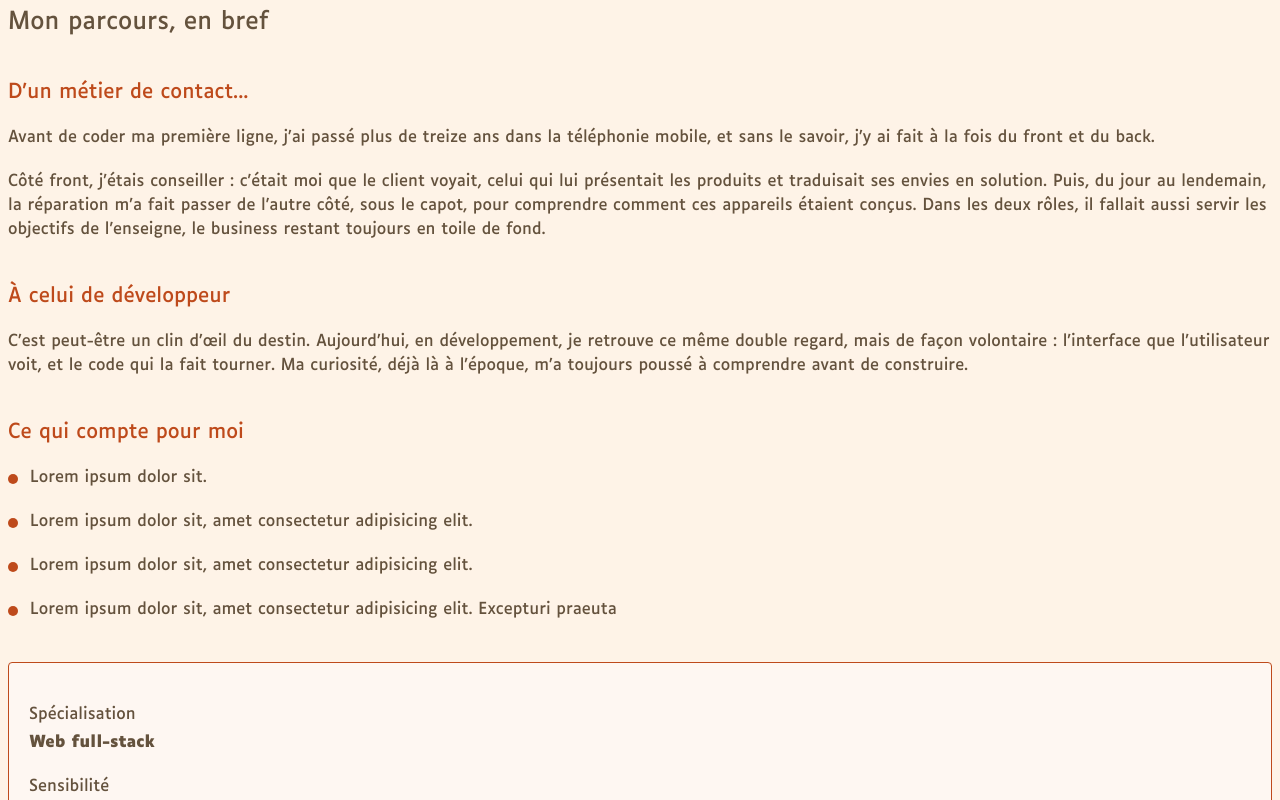
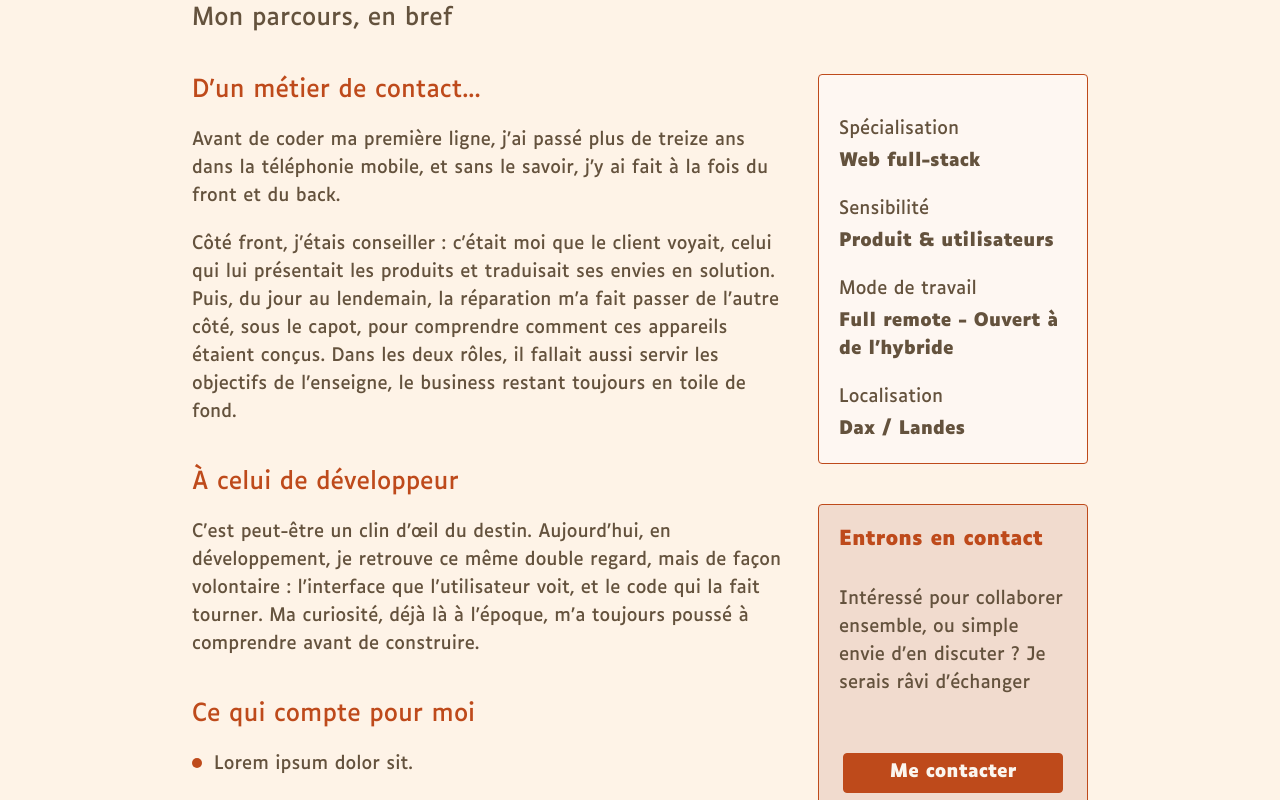
Before and after one commit to khalan1789/portfolio-v2, a Next.js app: page /about in a window 1280 px wide. Shown: the part 200-1000 px from the top of the page. Built offline with nearby package versions, Linux system fonts and the light colour scheme; a web font is replaced by a local one.

Commit message:
End of architectural implementation of about page

```diff
--- a/src/app/about/page.tsx
+++ b/src/app/about/page.tsx
@@ -3,22 +3,27 @@ import { useLocale } from "@/context/useLocale";
 import React from "react";
 import CustomSpan from "../components/text/custom-span";
 import CustomLi from "../components/text/custom-li";
+import CustomLink from "../components/button/custom-link";
 
 export default function About() {
    const locale = useLocale();
    return (
-      <main className="p-2">
-         <h1 className="text-3xl mt-10 text-center">
+      <main className="p-2 mdPlus:pl-5 mdPlus:pr-5 lg:pl-[5%] lg:pr-[5%] xl:pl-[15%] xl:pr-[15%]">
+         <div className="max-w-4xl mx-auto">
+            <h1 className="text-3xl mt-10 text-center font-bold mdPlus:text-start md:text-[2.5rem]">
                {locale?.locale === "en" ? "About " : "À propos "}
-            <CustomSpan label={locale?.locale === "en" ? "me " : " de moi "} />
+               <CustomSpan
+                  label={locale?.locale === "en" ? "me " : " de moi "}
+               />
             </h1>
-         <p className="mt-8 text-2xl">
+            <p className="mt-8 text-2xl mdPlus:mt-4">
                {locale?.locale === "en"
                   ? "My journey as a developer and what drives me "
                   : "Mon parcours, en bref"}
             </p>
-         <div>
-            <h2 className="text-xl text-primary mt-10">
+            <div className="flex flex-col text-lg mdPlus:flex-row">
+               <div className="mdPlus:pr-[2rem]">
+                  <h2 className="text-xl text-primary mt-10 mdPlus:text-2xl">
                      {locale?.locale === "en"
                         ? "My story"
                         : "D'un métier de contact..."}
@@ -33,7 +38,7 @@ export default function About() {
                         ? " "
                         : "Côté front, j’étais conseiller : c’était moi que le client voyait, celui qui lui présentait les produits et traduisait ses envies en solution. Puis, du jour au lendemain, la réparation m’a fait passer de l’autre côté, sous le capot, pour comprendre comment ces appareils étaient conçus. Dans les deux rôles, il fallait aussi servir les objectifs de l’enseigne, le business restant toujours en toile de fond."}
                   </p>
-            <h2 className="text-xl text-primary mt-10">
+                  <h2 className="text-xl text-primary mt-10 mdPlus:text-2xl">
                      {locale?.locale === "en" ? " " : "À celui de développeur"}
                   </h2>
                   <p className="mt-5">
@@ -41,11 +46,14 @@ export default function About() {
                         ? " "
                         : "C’est peut-être un clin d’œil du destin. Aujourd’hui, en développement, je retrouve ce même double regard, mais de façon volontaire : l’interface que l’utilisateur voit, et le code qui la fait tourner. Ma curiosité, déjà là à l’époque, m’a toujours poussé à comprendre avant de construire."}
                   </p>
-            <h2 className="text-xl text-primary mt-10">
+                  <h2 className="text-xl text-primary mt-10 mdPlus:text-2xl">
                      {locale?.locale === "en" ? " " : "Ce qui compte pour moi"}
                   </h2>
                   <ul>
-               <CustomLi type="primary" description="Lorem ipsum dolor sit." />
+                     <CustomLi
+                        type="primary"
+                        description="Lorem ipsum dolor sit."
+                     />
                      <CustomLi
                         type="primary"
                         description="Lorem ipsum dolor sit, amet consectetur adipisicing elit.
@@ -63,8 +71,8 @@ export default function About() {
                      />
                   </ul>
                </div>
-         <aside>
-            <div className="rounded bg-card border border-primary mt-10 p-5">
+               <aside className=" mt-10 sm:flex sm:justify-around mdPlus:flex-col mdPlus:min-w-[270px] mdPlus:justify-start lg:w-[390px]">
+                  <div className="rounded bg-card border border-primary p-5 text-center sm:w-[45%] mdPlus:w-full mdPlus:text-start">
                      <h4 className="mt-5">Spécialisation</h4>
                      <p className="mt-1 font-bold">Web full-stack</p>
                      <h4 className="mt-5">Sensibilité</h4>
@@ -76,8 +84,30 @@ export default function About() {
                      <h4 className="mt-5">Localisation</h4>
                      <p className="mt-1 font-bold">Dax / Landes</p>
                   </div>
-            <div></div>
+                  <div className="bg-hero rounded border border-primary mt-10 min-h-50 p-5 flex flex-col justify-around items-center sm:w-[45%] sm:mt-0 mdPlus:mt-5 mdPlus:w-full lg:mt-10">
+                     <h3 className="text-xl text-primary font-bold sm:text-xl mdPlus:self-start mdPlus:text-xl">
+                        {locale?.locale === "en"
+                           ? "Let's connect"
+                           : "Entrons en contact"}{" "}
+                     </h3>
+                     <p className="w-full mt-2 mb-5 mdPlus:text-start mdPlus:mt-5 mdPlus:mb-10 lg:mt-8 lg:mb-14">
+                        {locale?.locale === "en"
+                           ? "Interested in working together or just want to chat? I'd love to hear from you."
+                           : "Intéressé pour collaborer ensemble, ou simple envie d'en discuter ? Je serais râvi d'échanger"}
+                     </p>
+                     <CustomLink
+                        type="base"
+                        label={
+                           locale?.locale === "en"
+                              ? "Contact me"
+                              : "Me contacter"
+                        }
+                        url={"/skills"}
+                     />
+                  </div>
                </aside>
+            </div>
+         </div>
       </main>
    );
 }
--- a/src/app/components/button/custom-button.tsx
+++ /dev/null
@@ -1,18 +0,0 @@
-import React from "react";
-type Props = {
-   label: string;
-   size?: string;
-   type: "base" | "reverse";
-};
-
-export default function CustomButton({ label, size, type }: Props) {
-   return type === "base" ? (
-      <button className="bg-primary text-light font-bold border border-primary rounded p-1 w-[220px] h-10 cursor-pointer flex justify-center align-center hover:shadow-xl">
-         {label}
-      </button>
-   ) : (
-      <button className="border-primary text-primary rounded p-3 w-[220px] h-10 text-primary">
-         {label}
-      </button>
-   );
-}
--- /dev/null
+++ b/src/app/components/button/custom-link.tsx
@@ -0,0 +1,26 @@
+import Link from "next/link";
+import { Url } from "@/types/types";
+type Props = {
+   label: string;
+   size?: string;
+   type: "base" | "reverse";
+   url: Url;
+};
+
+export default function CustomLink({ label, size, type, url }: Props) {
+   return type === "base" ? (
+      <Link
+         className="bg-primary text-light font-bold border border-primary rounded p-1 w-[220px] h-10 cursor-pointer flex justify-center align-center hover:shadow-xl"
+         href={url}
+      >
+         {label}
+      </Link>
+   ) : (
+      <Link
+         className="border-primary text-primary rounded p-3 w-[220px] h-10 text-primary"
+         href={url}
+      >
+         {label}
+      </Link>
+   );
+}
--- a/src/app/globals.css
+++ b/src/app/globals.css
@@ -10,10 +10,8 @@
 
    --secondary: oklch(0.97 0.02 70); /* Cream also*/
    --tercary: oklch(0.25 0.04 70); /* H1 and big titles*/
-   /* Light sage secondary */
-
    --card: oklch(98% 0.01 62.262);
-   /* Warm accent */
+   --card-secondary: hsl(23, 72%, 90%);
    --hero: #f1dbce;
    --hero-alt: #9a6f56;
    --alert: oklch(0.577 0.245 27.325);
@@ -28,6 +26,7 @@
    --tercary: oklch(81.16% 0.02815 72.695);
    --hero-light: oklch(0.72 0.08 140);
    --card: oklch(17.051% 0.02964 115.422);
+   --card-secondary: #3c1a06;
    --alert: oklch(0.577 0.245 27.325);
    --hero: oklch(24.871% 0.04681 116.535);
    --hero-alt: #9a6f56;
@@ -42,6 +41,7 @@
    --color-tercary: var(--tercary);
    --color-alert: var(--alert);
    --color-card: var(--card);
+   --color-card-secondary: var(--card-secondary);
    --color-typography: var(--typography);
    --color-hero: var(--hero);
    --color-hero-alt-: var(--hero-alt);
@@ -51,8 +51,8 @@
 }
 
 @theme {
-   --breakpoint-xs: 530px;
-   --breakpoint-mdPlus: 850px;
+   --breakpoint-xs: 33.125rem;
+   --breakpoint-mdPlus: 53.125rem;
 }
 
 body {
@@ -71,6 +71,7 @@ body {
    --alert: #ffffff;
    --hero-light: oklch(0.72 0.08 140);
    --card: #000000;
+   --card-secondary: #000000;
    /* Warm accent */
    --accent: oklch(45.463% 0.04005 70.841);
    --alert: oklch(0.577 0.245 27.325);
@@ -89,6 +90,7 @@ body {
    --alert: #ffff00;
    --hero-light: oklch(0.72 0.08 140);
    --card: #000080;
+   --card-secondary: #000080;
    --hero: #000080;
    --hero-alt: #000080;
    /* Warm accent */
@@ -106,6 +108,7 @@ body {
    --alert: #040404;
    --hero-light: oklch(0.72 0.08 140);
    --card: #ffffff;
+   --card-secondary: #ffffff;
    --hero: #fdfdfd;
    --hero-alt: #ffffff;
    /* Warm accent */
--- a/src/app/page.tsx
+++ b/src/app/page.tsx
@@ -5,7 +5,7 @@ import { useLocale } from "@/context/useLocale";
 import { useEffect } from "react";
 import profileImg from "../../public/images/profil_side_croped.png";
 import Image from "next/image";
-import CustomButton from "./components/button/custom-button";
+import CustomLink from "./components/button/custom-link";
 import CustomSpan from "./components/text/custom-span";
 import Card from "./components/card/card";
 import useFont from "@/context/useFont";
@@ -57,7 +57,11 @@ export default function Home() {
                      change vraiment.
                   </p>
                   <div className="flex justify-center">
-                     <CustomButton label="Voir mon expérience" type="base" />
+                     <CustomLink
+                        label="Voir mon expérience"
+                        type="base"
+                        url="/experience"
+                     />
                   </div>
                </div>
             </div>
```
Lines whose indentation alone changed are shown as unchanged.
